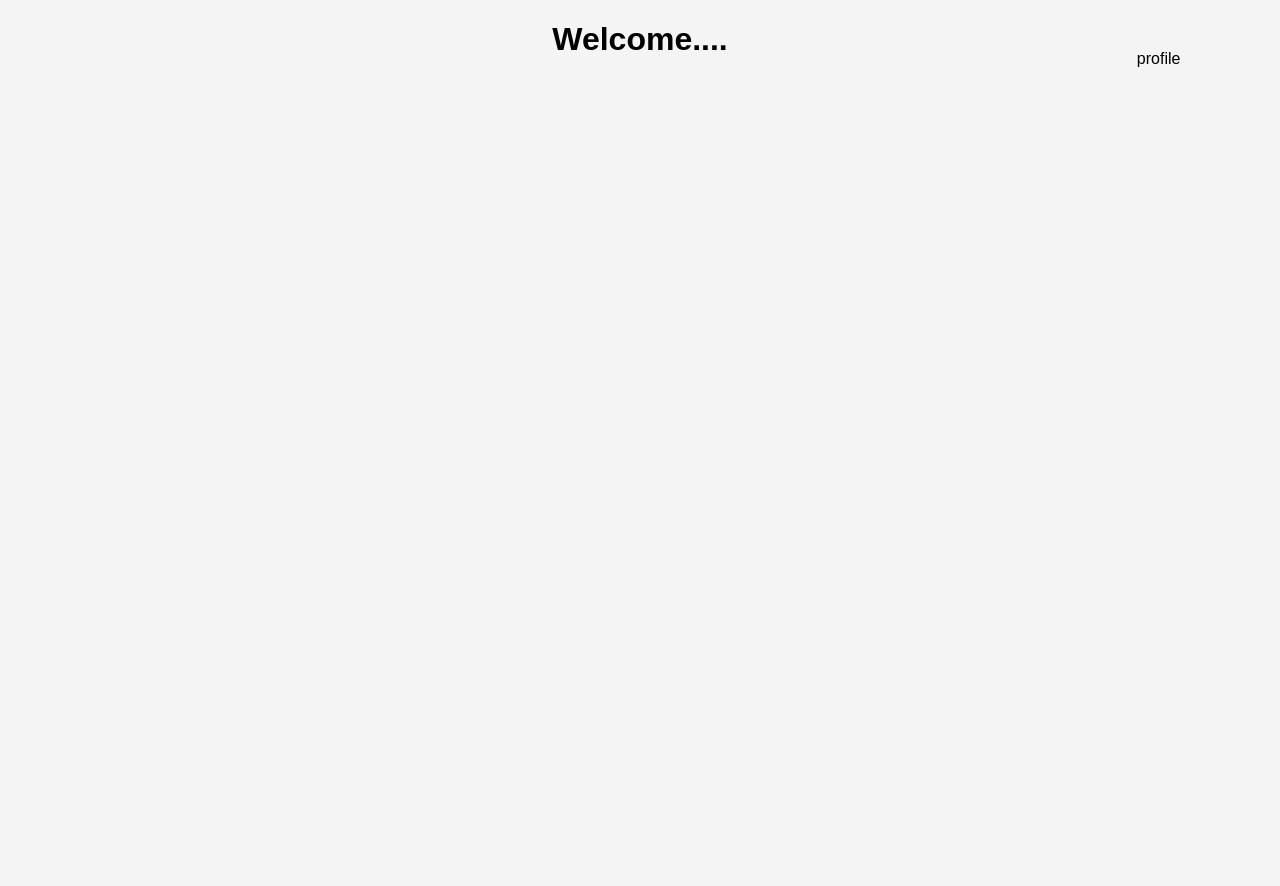
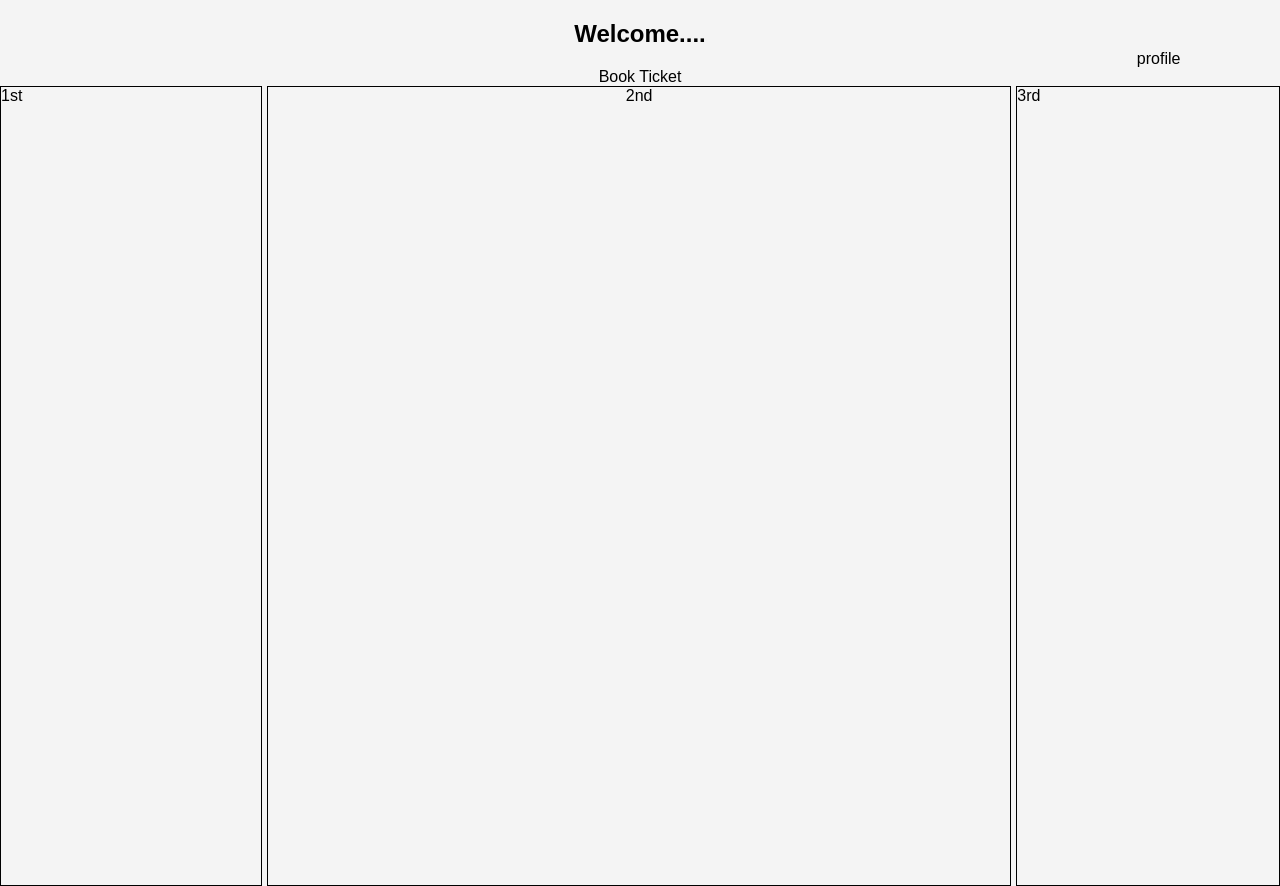
Before and after one commit to Prithwin-BU/Zoo-Management-System, a React (Create React App) app in the folder fe/: page /userportal in a window 1280 px wide. Before the commit the page ends 800 px from the top, so only its background shows below. Built offline with nearby package versions, Linux system fonts and the light colour scheme.

Commit message:
initial commie

```diff
--- a/fe/src/comp/css/user.css
+++ b/fe/src/comp/css/user.css
@@ -11,3 +11,20 @@
 .profile:hover .profile-details{
     visibility: visible;
 }
+.user-content{
+    display:flex;
+    justify-content:space-between;
+    height:100vh;
+    gap:5px;
+}
+.user-content>div{
+    border:solid 1px;
+}
+.ticket-entry{
+    position:absolute;
+    height:80vh;
+    width:80vh;
+    z-index:3;
+    border:1px;
+    background-color: yellow;
+}
--- a/fe/src/comp/customer.js
+++ b/fe/src/comp/customer.js
@@ -31,7 +31,7 @@ function Customer(props){
           .catch(error => {
             console.error('Error fetching data: ', error);
           });
-      });
+      },[]);
     function send(e){
         e.preventDefault();
         fetch("http://localhost:2000/customer",{
@@ -112,6 +112,7 @@ function Customer(props){
             </div>
             <button type="submit" className="login-btn" /* className="ticket-sub" */ onClick={send}>Submit</button>
         </form>
+
             </div>
         </>
     )
--- /dev/null
+++ b/fe/src/comp/ticket.js
@@ -0,0 +1,6 @@
+import "./css/user.css";
+function Ticket(){
+    return(
+
+    )
+}
--- a/fe/src/comp/userportal.js
+++ b/fe/src/comp/userportal.js
@@ -1,10 +1,12 @@
 import "./css/user.css"
 import { useNavigate } from "react-router-dom";
+import {useState} from 'react';
 function Userportal(props){
+    const[tvis,setTvis]=useState('hidden');
     const nav=useNavigate();
     return(
         <>
-        <div>
+        <nav>
             <center><h1>Welcome....{props.name}</h1></center>
         <div className="profile">profile
         <div className="profile-details">Name:{props.name}</div>
@@ -14,7 +16,20 @@ function Userportal(props){
         <div className="profile-details">Customer ID:{props.id}</div>
         <div  className="profile-details" onClick={()=>{nav('/')}}>Logout</div>
         </div>
-        </div>
+        </nav>
+        <section className="book-ticket">
+            <div onClick={()=>setTvis('visible')}><center>Book Ticket</center></div>
+        </section>
+        <section className="user-content">
+            <div style={{"flex-grow":"1"}}>1st</div>
+            <div style={{"flex-grow":"3","display":"flex","justify-content":"center"}} >2nd
+                <div class="ticket-entry" style={{"visibility":tvis}}>
+                    ticket entry
+                </div>
+
+            </div>
+            <div style={{"flex-grow":"1"}}>3rd</div>
+        </section>
         </>
     )
 }
```
Also changed, not shown: 1 other file (tests, documents, lock files or other folders).
